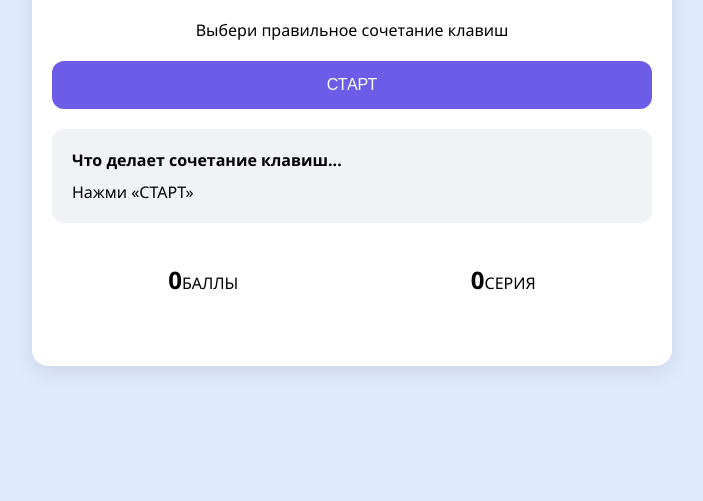
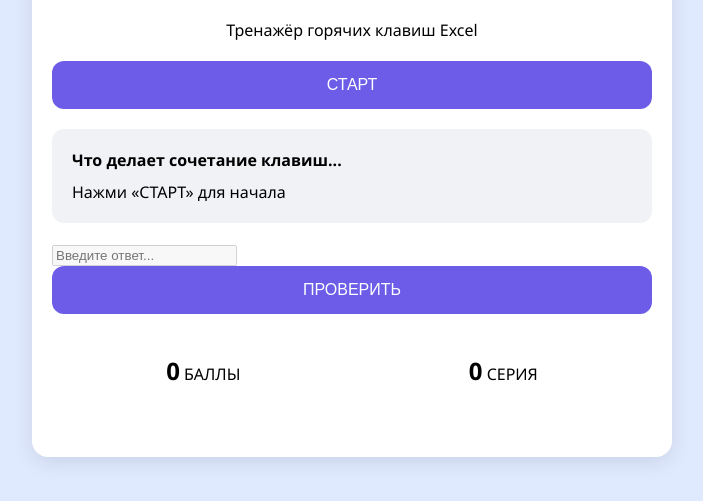
Before and after one commit to DeniTuranov/excel-ninja, a website: page index.html in a window 1280 px wide. Shown: the part 127-628 px from the top of the page, without its empty margins (288-991 px from the left). Drawn offline with Linux system fonts and the light colour scheme.

Commit message:
index.html

```diff
--- a/index.html
+++ b/index.html
@@ -10,7 +10,7 @@
   <div class="app">
     <header>
       <h1>EXCEL <span>NINJA</span></h1>
-      <p class="tagline">Выбери правильное сочетание клавиш</p>
+      <p class="tagline">Тренажёр горячих клавиш Excel</p>
     </header>
 
     <div class="game-area">
@@ -18,14 +18,31 @@
 
       <div class="task-card">
         <div class="card-header">Что делает сочетание клавиш...</div>
-        <div class="card-content" id="task">Нажми «СТАРТ»</div>
+        <div class="card-content" id="task">Нажми «СТАРТ» для начала</div>
       </div>
 
-      <div id="options" class="options"></div>
+      <div class="answer-area">
+        <input
+          type="text"
+          id="userInput"
+          placeholder="Введите ответ..."
+          class="answer-input"
+          disabled
+        >
+        <button id="checkBtn" class="glow-btn check-btn" disabled>
+          ПРОВЕРИТЬ
+        </button>
+      </div>
 
       <div class="stats">
-        <div class="stat-item"><span class="stat-value" id="score">0</span><span class="stat-label">БАЛЛЫ</span></div>
-        <div class="stat-item"><span class="stat-value" id="streak">0</span><span class="stat-label">СЕРИЯ</span></div>
+        <div class="stat-item">
+          <span class="stat-value" id="score">0</span>
+          <span class="stat-label">БАЛЛЫ</span>
+        </div>
+        <div class="stat-item">
+          <span class="stat-value" id="streak">0</span>
+          <span class="stat-label">СЕРИЯ</span>
+        </div>
       </div>
 
       <div class="feedback" id="feedback"></div>
```
